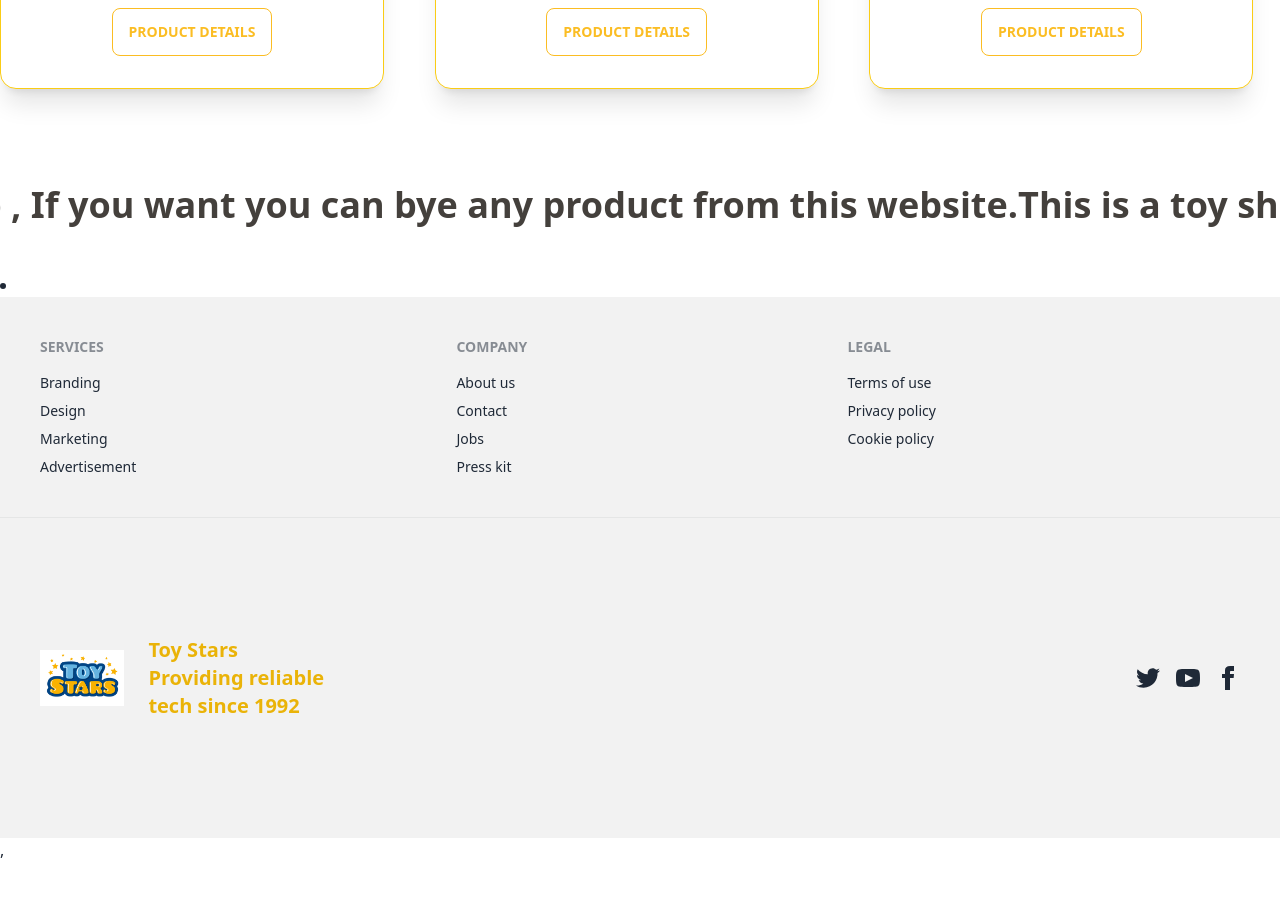
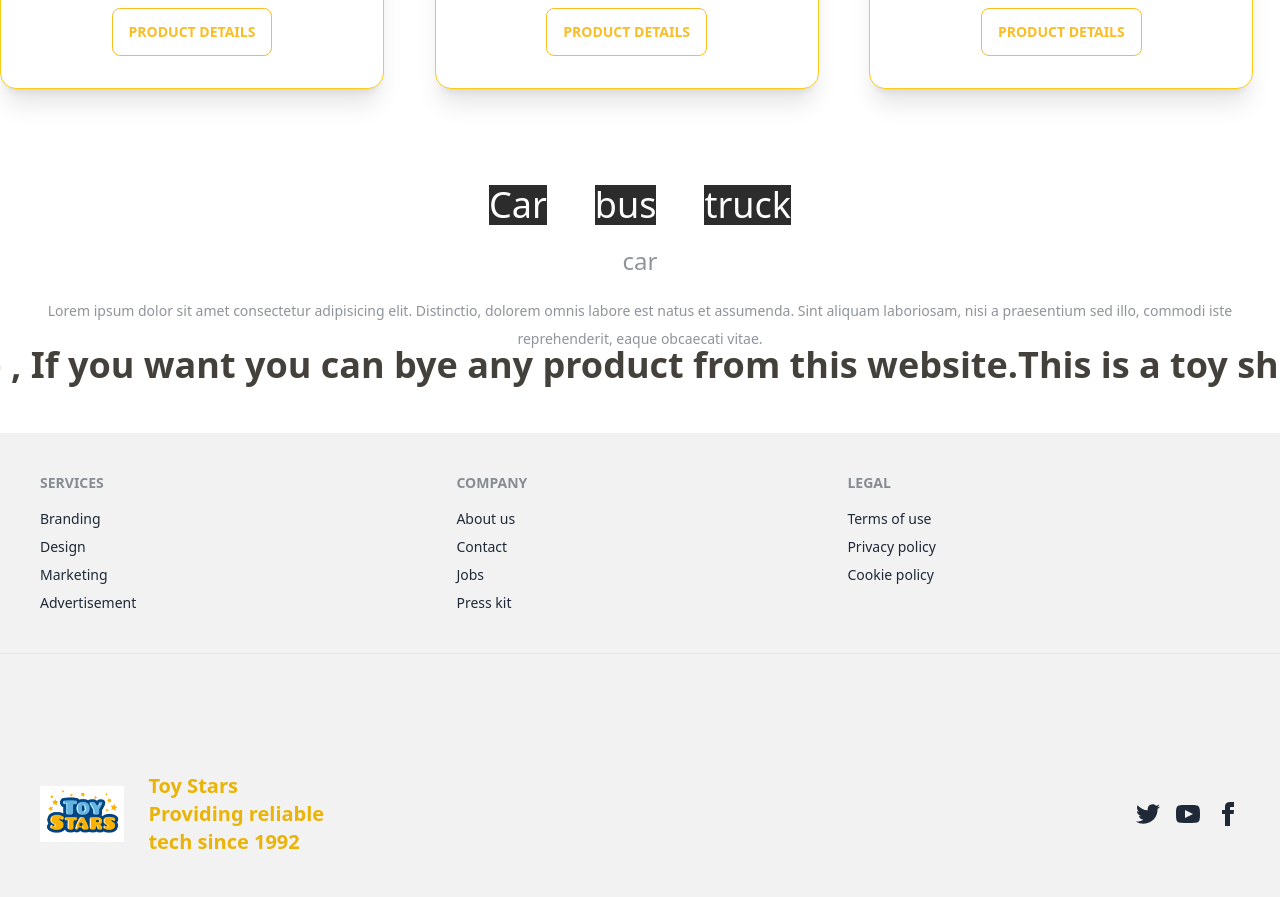
Before and after one commit to BappyMahmud02/toy-star, a React (Vite) app: page / in a window 1280 px wide. Shown: the part 2220-3117 px from the top of the page. Before the commit the page ends 3082 px from the top, so only its background shows below. Built offline with nearby package versions, Linux system fonts and the light colour scheme; no server answers.

Commit message:
added tab

```diff
--- a/src/pages/Home/Home/Home.jsx
+++ b/src/pages/Home/Home/Home.jsx
@@ -2,15 +2,16 @@ import React from 'react';
 import Banner from '../banner/Banner';
 import Gallery from '../gallery/Gallery';
 import Marquee from './marquee';
-import { Tab } from 'react-tabs';
+import Reacttab from './tabs/Reacttab';
+
 
 const Home = () => {
     return (
         <div>
             <Banner></Banner>
             <Gallery></Gallery>
+            <Reacttab></Reacttab>
             <Marquee></Marquee>
-            <Tab></Tab>
 
         </div>
     );
--- a/src/pages/Home/Home/Marquee.jsx
+++ b/src/pages/Home/Home/Marquee.jsx
@@ -3,7 +3,7 @@ import Marquee from "react-fast-marquee";
 
 const marquee = () => {
     return (
-        <div className=''>
+        <div className='mt-8'>
             <Marquee>
 
                 <p className='text-4xl font-extrabold text-stone-700 my-12'>This is a toy shop , If you want you can bye any product from this website. </p>
--- /dev/null
+++ b/src/pages/Home/Home/tabs/Reacttab.css
@@ -0,0 +1,24 @@
+.tab{
+    /* border:1px solid gray */
+}
+.tab ul {
+    list-style-type: none;
+}
+.tab ul li {
+    display: inline;
+    color: white;
+    text-align: center;
+    background-color: rgb(45, 44, 44);
+}
+
+.tab ul li:hover{
+    color: black;
+    cursor: pointer;
+    background-color: wheat;
+}
+.content {
+    display: none;
+}
+.show-content{
+    display: block;
+}
--- /dev/null
+++ b/src/pages/Home/Home/tabs/Reacttab.jsx
@@ -0,0 +1,35 @@
+import React, { useState } from 'react';
+import './Reacttab.css';
+const Reacttab = () => {
+
+    const [toggle, setToggle] = useState(1)
+
+    function uptateToggle(id) {
+        setToggle(id)
+    }
+    return (
+        <div className='flex items-center '>
+            <div className='tab my-12 '>
+                <ul className='flex gap-12 text-4xl'>
+                    <li className='' onClick={() => uptateToggle(1)}>Car</li>
+                    <li className='' onClick={() => uptateToggle(2)}>bus</li>
+                    <li className='' onClick={() => uptateToggle(3)}>truck</li>
+                </ul>
+                <div className={toggle === 1 ? 'show-content' : 'content'}>
+                    <h2 className='text-2xl p-5'>car</h2>
+                    <p>Lorem ipsum dolor sit amet consectetur adipisicing elit. Distinctio, dolorem omnis labore est natus et assumenda. Sint aliquam laboriosam, nisi a praesentium sed illo, commodi iste reprehenderit, eaque obcaecati vitae.</p>
+                </div>
+                <div className={toggle === 2 ? 'show-content' : 'content'}>
+                    <h2 className='text-2xl p-5'>bus</h2>
+                    <p>Lorem ipsum dolor sit amet consectetur adipisicing elit. Distinctio, dolorem omnis labore est natus et assumenda. Sint aliquam laboriosam, nisi a praesentium sed illo, commodi iste reprehenderit, eaque obcaecati vitae.</p>
+                </div>
+                <div className={toggle === 3 ? 'show-content' : 'content'}>
+                    <h2 className='text-2xl p-5'>truck</h2>
+                    <p>Lorem ipsum dolor sit amet consectetur adipisicing elit. Distinctio, dolorem omnis labore est natus et assumenda. Sint aliquam laboriosam, nisi a praesentium sed illo, commodi iste reprehenderit, eaque obcaecati vitae.</p>
+                </div>
+            </div>
+        </div>
+    );
+};
+
+export default Reacttab;
--- a/src/pages/Home/Home/tabs/Tab.jsx
+++ /dev/null
@@ -1,11 +0,0 @@
-import React from 'react';
-
-const Tab = () => {
-    return (
-        <div>
-
-        </div>
-    );
-};
-
-export default Tab;
```
Also changed, not shown: src/pages/Home/Home/tabs/Tabs.jsx (deleted, +0 -60 lines).
